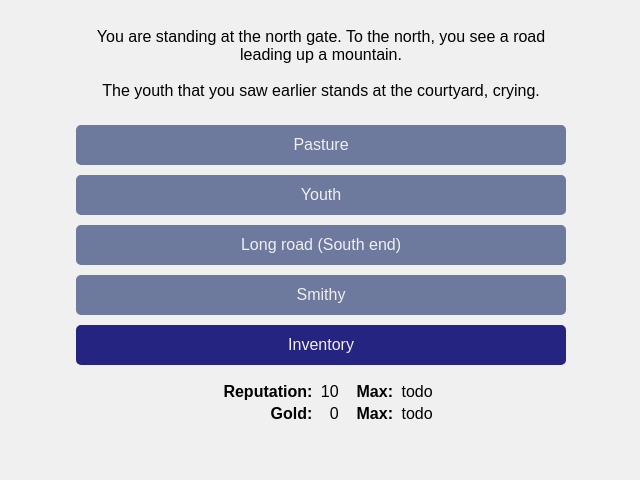
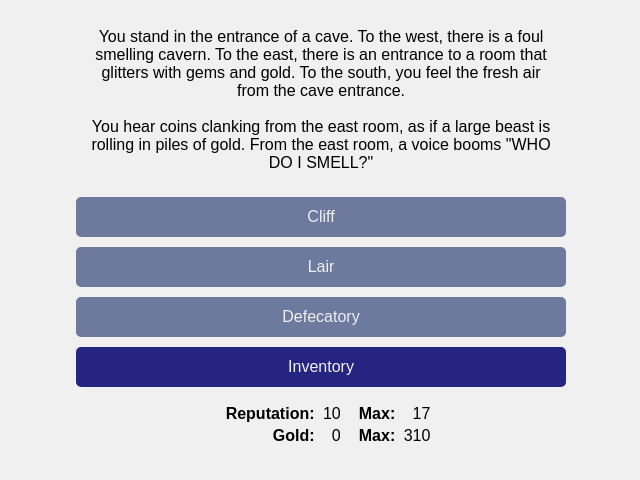
Before and after one commit to skedwards88/dragon, a React app: page / in a window 1280 px wide. Shown: the top 480 px of the page, without its empty margins (319-959 px from the left). Built offline with nearby package versions, Linux system fonts and the light colour scheme.

Commit message:
allow treasure to be taken in increments

```diff
--- a/src/App.js
+++ b/src/App.js
@@ -32,20 +32,20 @@ function App() {
     promisedTreasure: false,
     cursed: false,
     firstCourtyardEntry: true,
-    dragonPoisoned: false,
+    dragonPoisoned: true,
     dragonAsleep: false,
     dragonDead: false,
-    treasureAmount: 200,
-    earnedTreasureAmount: 0,
+    treasureAmount: 300,
+    remainingTreasureAmount: 300,
     singeCount: 0,
     ownScore: false,
-    maxReputation: "todo",
-    maxGold: "todo",
+    maxReputation: 17,
+    maxGold: 310,
   };
 
   function buildStartingLocations() {
     const startingItemLocations = {
-      inventory: new Set(["clothes"]),
+      inventory: new Set(["sword","lute","score"]),
       outOfPlay: new Set([]),
     };
 
@@ -63,7 +63,7 @@ function App() {
   const startingItemLocations = buildStartingLocations();
   const [itemLocations, setItemLocations] = useState(startingItemLocations);
   const [gameState, setGameState] = useState(startingState);
-  const [playerLocation, setPlayerLocation] = useState("gate");
+  const [playerLocation, setPlayerLocation] = useState("caveEntrance");
   const [consequenceText, setConsequenceText] = useState("");
   const [currentDisplay, setCurrentDisplay] = useState("location"); // location | inventory | consequence
 
@@ -323,7 +323,8 @@ function App() {
     );
   }
 
-  if (playerLocation === "gate" && gameState.earnedTreasureAmount) {
+  if (playerLocation === "gate" && (props.gameState.treasureAmount - props.gameState.remainingTreasureAmount)
+  ) {
     return (
       <GameOver
         result="win"
--- a/src/items.js
+++ b/src/items.js
@@ -572,7 +572,10 @@ const sword = new Item({
         props.itemLocations.wizard.has("score") &&
         !props.gameState.ownScore &&
         props.playerLocation === "wizard" &&
-        !props.gameState.earnedTreasureAmount
+        !(
+          props.gameState.treasureAmount -
+          props.gameState.remainingTreasureAmount
+        )
       ) {
         return "You give your sword to the wizard. In exchange, they give you the musical score. ";
       }
@@ -585,7 +588,10 @@ const sword = new Item({
         props.itemLocations.wizard.has("score") &&
         !props.gameState.ownScore &&
         props.playerLocation === "wizard" &&
-        !props.gameState.earnedTreasureAmount
+        !(
+          props.gameState.treasureAmount -
+          props.gameState.remainingTreasureAmount
+        )
       ) {
         gameEffect = { ...gameEffect, ownScore: true };
       }
@@ -598,7 +604,10 @@ const sword = new Item({
         props.itemLocations.wizard.has("score") &&
         !props.gameState.ownScore &&
         props.playerLocation === "wizard" &&
-        !props.gameState.earnedTreasureAmount
+        !(
+          props.gameState.treasureAmount -
+          props.gameState.remainingTreasureAmount
+        )
       ) {
         return "wizard";
       }
@@ -609,7 +618,10 @@ const sword = new Item({
         props.itemLocations.wizard.has("score") &&
         !props.gameState.ownScore &&
         props.playerLocation === "wizard" &&
-        !props.gameState.earnedTreasureAmount
+        !(
+          props.gameState.treasureAmount -
+          props.gameState.remainingTreasureAmount
+        )
       ) {
         return [
           {
@@ -894,11 +906,11 @@ const treasure = new Item({
   getCustomTake: function (props) {
     function writeDescription(props) {
       if (props.gameState.dragonDead) {
-        return "You scoop as much treasure as possible into your bag, avoiding the gore from the severed dragon head. ";
+        return "You scoop all of the treasure into your bag, avoiding the gore from the severed dragon head. ";
       }
 
       if (props.gameState.dragonAsleep && !props.gameState.dragonDead) {
-        return "Giving a wide berth to the snoring dragon, you scoop as much treasure as possible into your bag. ";
+        return "Giving a wide berth to the snoring dragon, you scoop as much treasure as possible into your bag. The dragon's head rests on the last of the treasure, and a snore of fire singes you as you try to take it. ";
       }
 
       if (
@@ -906,7 +918,7 @@ const treasure = new Item({
         !props.gameState.dragonAsleep &&
         !props.gameState.dragonDead
       ) {
-        return "With the dragon slower from the poison, you can now reach the treasure. You scoop as much treasure as possible into your bag before the dragon singes you. ";
+        return "With the dragon slower from the poison, you can now reach the edge of the treasure pile. You scoop all of the treasure within reach into your bag, but the dragon shoots a blast of flame, preventing you from getting any closer. ";
       }
 
       if (
@@ -917,13 +929,28 @@ const treasure = new Item({
         return "You try to steal the treasure, but the dragon singes you before you can get close. ";
       }
     }
-// todo can't earn full treasure if didn't kill dragon. also change text to mention snoring flames.
-// todo make it so treasure remains until all taken.
+    // todo can't earn full treasure if didn't kill dragon. also change text to mention snoring flames.
+    // todo make it so treasure remains until all taken.
     function getGameEffect(props) {
-      if (props.gameState.dragonDead || props.gameState.dragonAsleep) {
+      if (props.gameState.dragonDead) {
         return {
-          gold: props.gameState.gold + props.gameState.treasureAmount,
-          earnedTreasureAmount: props.gameState.treasureAmount,
+          gold: props.gameState.gold + props.gameState.remainingTreasureAmount,
+          remainingTreasureAmount: 0,
+        };
+      }
+
+      if (props.gameState.dragonAsleep && !props.gameState.dragonDead) {
+        const treasureTaken =
+          props.gameState.treasureAmount * (2 / 3) -
+          (props.gameState.treasureAmount -
+            props.gameState.remainingTreasureAmount);
+
+        return {
+          gold: props.gameState.gold + treasureTaken,
+          remainingTreasureAmount:
+            props.gameState.remainingTreasureAmount - treasureTaken,
+          singeCount: props.gameState.singeCount + 1,
+          reputation: props.gameState.reputation - 1,
         };
       }
 
@@ -932,11 +959,13 @@ const treasure = new Item({
         !props.gameState.dragonAsleep &&
         !props.gameState.dragonDead
       ) {
+        const treasureTaken = props.gameState.treasureAmount / 3;
         return {
-          gold: props.gameState.gold + props.gameState.treasureAmount / 2,
-          earnedTreasureAmount: props.gameState.treasureAmount / 2,
-          singeCount: props.gameState.singeCount + 1,
-          reputation: props.gameState.reputation - 1,
+          gold: props.gameState.gold + treasureTaken,
+          remainingTreasureAmount:
+            props.gameState.remainingTreasureAmount - treasureTaken,
+          singeCount: props.gameState.singeCount + 2,
+          reputation: props.gameState.reputation - 2,
         };
       }
 
@@ -953,19 +982,9 @@ const treasure = new Item({
     }
 
     function getTargetItemDestination(props) {
-      if (
-        props.gameState.dragonPoisoned ||
-        props.gameState.dragonAsleep ||
-        props.gameState.dragonDead
-      ) {
+      if (props.gameState.dragonDead) {
         return "outOfPlay";
-      }
-
-      if (
-        !props.gameState.dragonPoisoned &&
-        !props.gameState.dragonAsleep &&
-        !props.gameState.dragonDead
-      ) {
+      } else {
         return "lair";
       }
     }
--- a/src/locations.js
+++ b/src/locations.js
@@ -338,9 +338,7 @@ const blacksmith = new Location({
     }`;
 
     if (!props.gameState.ownSword && props.itemLocations.smithy.has("sword")) {
-      text += `\n\n"Are you interested in buying that sword?" they ask. It costs ${
-        props.gameState.swordCost
-      } gold. " `;
+      text += `\n\n"Are you interested in buying that sword?" they ask. It costs ${props.gameState.swordCost} gold. " `;
     }
     return text;
   },
@@ -532,7 +530,7 @@ const road3 = new Location({
   getDescription: function (props) {
     if (
       props.gameState.promisedTreasure &&
-      props.gameState.earnedTreasureAmount
+      props.gameState.treasureAmount - props.gameState.remainingTreasureAmount
     ) {
       return 'As you cross the stream, a flash of lightning hits you, knocking you onto your back. "WHERE IS MY TREASURE?" the wizard demands. "Since you did not give me my share, you shall not have any." The treasure flies from your pouch and disappears down the stream. The wizard vanishes in a cloud of smoke.';
     } else {
@@ -548,11 +546,14 @@ const road3 = new Location({
   onEnterGameStateEffect: function (props) {
     if (
       props.gameState.promisedTreasure &&
-      props.gameState.earnedTreasureAmount
+      props.gameState.treasureAmount - props.gameState.remainingTreasureAmount
     ) {
       return {
         cursed: true,
-        gold: props.gameState.gold - props.gameState.earnedTreasureAmount,
+        gold:
+          props.gameState.gold -
+          (props.gameState.treasureAmount -
+            props.gameState.remainingTreasureAmount),
       };
     }
   },
@@ -634,7 +635,9 @@ const wizard = new Location({
     if (
       props.itemLocations.wizard.has("score") &&
       !props.gameState.ownScore &&
-      !props.gameState.earnedTreasureAmount
+      !(
+        props.gameState.treasureAmount - props.gameState.remainingTreasureAmount
+      )
     ) {
       text += `"I have a musical score that will be useful. I would trade it for ${
         props.itemLocations.inventory.has("sword") ? "your fine sword or " : ""
@@ -643,7 +646,7 @@ const wizard = new Location({
 
     if (
       props.gameState.promisedTreasure &&
-      props.gameState.earnedTreasureAmount
+      props.gameState.treasureAmount - props.gameState.remainingTreasureAmount
     ) {
       text += `"Are you here to give me my share of the treasure? "`;
     }
@@ -655,24 +658,30 @@ const wizard = new Location({
       if (
         props.itemLocations.wizard.has("score") &&
         !props.gameState.ownScore &&
-        !props.gameState.earnedTreasureAmount
+        !(
+          props.gameState.treasureAmount -
+          props.gameState.remainingTreasureAmount
+        )
       ) {
         return `You promise the wizard half of the treasure that you hope to earn and pocket the musical score. `;
       }
 
       if (
         props.gameState.promisedTreasure &&
-        props.gameState.earnedTreasureAmount
+        props.gameState.treasureAmount - props.gameState.remainingTreasureAmount
       ) {
         let text = "";
         if (
-          props.gameState.earnedTreasureAmount ===
+          props.gameState.treasureAmount -
+            props.gameState.remainingTreasureAmount ===
           props.gameState.treasureAmount
         ) {
           text += `"It looks like you succeeded nicely." `;
         }
         if (
-          props.gameState.earnedTreasureAmount < props.gameState.treasureAmount
+          props.gameState.treasureAmount -
+            props.gameState.remainingTreasureAmount <
+          props.gameState.treasureAmount
         ) {
           text += `"It looks like you succeeded, though not as well as I hoped." `;
         }
@@ -686,7 +695,10 @@ const wizard = new Location({
       if (
         props.itemLocations.wizard.has("score") &&
         !props.gameState.ownScore &&
-        !props.gameState.earnedTreasureAmount
+        !(
+          props.gameState.treasureAmount -
+          props.gameState.remainingTreasureAmount
+        )
       ) {
         return {
           ownScore: true,
@@ -696,7 +708,7 @@ const wizard = new Location({
 
       if (
         props.gameState.promisedTreasure &&
-        props.gameState.earnedTreasureAmount
+        props.gameState.treasureAmount - props.gameState.remainingTreasureAmount
       ) {
         return {
           promisedTreasure: false,
@@ -709,7 +721,10 @@ const wizard = new Location({
       if (
         props.itemLocations.wizard.has("score") &&
         !props.gameState.ownScore &&
-        !props.gameState.earnedTreasureAmount
+        !(
+          props.gameState.treasureAmount -
+          props.gameState.remainingTreasureAmount
+        )
       ) {
         return [
           {
@@ -909,17 +924,17 @@ const lair = new Location({
       !props.gameState.dragonPoisoned
     ) {
       text +=
-        "\n\nA dragon sits atop the pile of treasure. It shoots fire as you approach, singing you. You cannot go closer without getting burnt further. ";
+        "\n\nA dragon sits atop the pile of treasure. It shoots fire as you approach. You cannot go closer without getting burnt. ";
     }
 
     if (props.gameState.dragonAsleep && !props.gameState.dragonDead) {
       text +=
-        "\n\nThe dragon lies in a deep slumber atop the pile of treasure. ";
+        "\n\nThe dragon lies in a deep slumber atop the pile of treasure, periodically snoring flames of fire. ";
     }
 
     if (props.gameState.dragonDead) {
       text +=
-        "\n\nThe dragon's body lies top the pile of treasure, its head severed. ";
+        "\n\nThe dragon's body lies severed from its head. The treasure it was guarding is now accessible. ";
     }
 
     if (
@@ -928,12 +943,13 @@ const lair = new Location({
       props.gameState.dragonPoisoned
     ) {
       text +=
-        "\n\nThe dragon looks half dead from the poison but still shoots flame as you approach it and its pile of treasure. The flame is no longer strong enough to harm you from the entrance to the lair, but it will surely singe you if you get closer. ";
+        "\n\nThe dragon looks half dead from the poison but still shoots flame as you approach it and its pile of treasure. \n\nThe flame is no longer strong enough to harm you from the entrance to the lair, but it will surely singe you if you get closer. ";
     }
 
     return text;
   },
   onEnterGameStateEffect: function (props) {
+    // todo maybe shouldn't get singed when enter...but then would need to get singed any time you try to do something at this location
     if (
       !props.gameState.dragonAsleep &&
       !props.gameState.dragonDead &&
```
Also changed, not shown: 1 other file (tests, documents, lock files or other folders).
